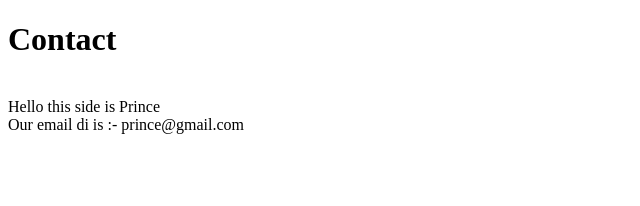
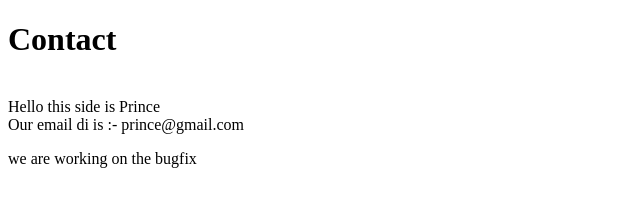
Before and after one commit to prince2094/DevOpsPrac, a plain HTML site: page contact.html in a window 1280 px wide. Shown: the whole page, without its empty margins (0-640 px from the left). Drawn offline with Linux system fonts and the light colour scheme.

Commit message:
Save changes to contact.html

```diff
--- a/contact.html
+++ b/contact.html
@@ -8,5 +8,6 @@
 <body>
     <h1>Contact</h1>
     <br>Hello this side is Prince </br> Our email di is :- prince@gmail.com </p>
+    <p>we are working on the bugfix</p>
 </body>
 </html>
```
